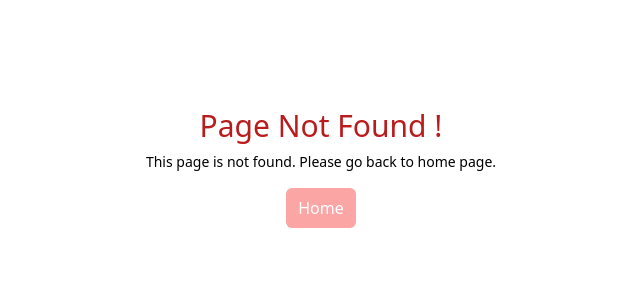
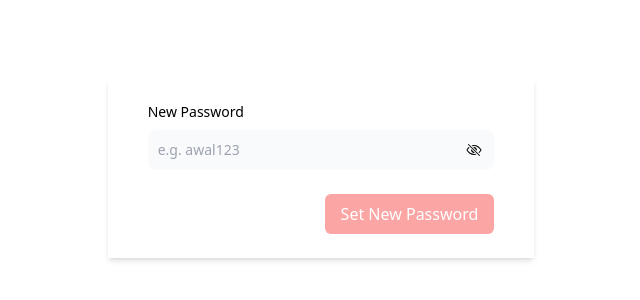
Before and after one commit to babulakterfsd/bloomhub-frontend, a React (Vite) app: page /forgot-password in a window 1280 px wide. Before the commit this address had no page. Shown: the part 232-532 px from the top of the page, without its empty margins (319-959 px from the left). Built offline with nearby package versions, Linux system fonts and the light colour scheme.

Commit message:
reset forgotten password implemented

```diff
--- /dev/null
+++ b/src/pages/ForgotPassword.tsx
@@ -0,0 +1,123 @@
+import { useState } from 'react';
+import { IoEyeOffOutline, IoEyeOutline } from 'react-icons/io5';
+import { useNavigate } from 'react-router-dom';
+import { toast } from 'sonner';
+
+const ForgotPassword = () => {
+  const [newPassword, setNewPassword] = useState('');
+  const params = new URLSearchParams(window.location.search);
+  const token = params.get('token');
+  const email = params.get('email');
+  const navigate = useNavigate();
+  const [isNewPasswordVisible, setIsNewPasswordVisible] = useState(false);
+
+  const toggleShowingNewPassword = () => {
+    const passwordInput = document.getElementById(
+      'password'
+    ) as HTMLInputElement;
+    if (passwordInput.type === 'password') {
+      passwordInput.type = 'text';
+      setIsNewPasswordVisible(true);
+    } else {
+      passwordInput.type = 'password';
+      setIsNewPasswordVisible(false);
+    }
+  };
+
+  const handleSetNewPassword = async (e: any) => {
+    e.preventDefault();
+
+    if (!newPassword) {
+      toast.error('Password is required', {
+        position: 'top-right',
+        icon: '😢',
+        duration: 2500,
+      });
+    } else if (newPassword.length < 6 || !/\d/.test(newPassword)) {
+      toast.error(
+        'Password should be at least 6 characters long and contain a number',
+        {
+          position: 'top-right',
+          icon: '😢',
+          duration: 2500,
+        }
+      );
+    } else {
+      const response = await fetch(
+        'http://localhost:5000/api/auth/reset-forgotten-password',
+        {
+          method: 'POST',
+          headers: {
+            'Content-Type': 'application/json',
+            authorization: `Bearer ${token}`,
+          },
+          body: JSON.stringify({
+            shopkeeperEmail: email,
+            newPassword,
+          }),
+        }
+      );
+      const data = await response.json();
+      if (data?.statusCode === 200 && data?.success === true) {
+        toast.success(data.message, {
+          position: 'top-right',
+          icon: '👏',
+          duration: 1500,
+        });
+        setNewPassword('');
+        setTimeout(() => {
+          navigate('/login');
+        }, 1000);
+      } else {
+        toast.error(data?.message, {
+          position: 'top-right',
+          icon: '😢',
+          duration: 1500,
+        });
+      }
+    }
+  };
+
+  return (
+    <div className="h-screen flex justify-center items-center ">
+      <form className="py-6 px-10 shadow-md w-3/4 lg:w-1/3">
+        <div className="grid gap-4 grid-cols-1 sm:gap-x-6 sm:gap-y-4">
+          {/*  email */}
+          <div className="w-full relative">
+            <label
+              htmlFor="password"
+              className="block mb-2 text-sm font-medium "
+            >
+              New Password
+            </label>
+
+            <input
+              type="password"
+              name="password"
+              id="password"
+              className="text-sm rounded-lg block w-full p-2.5 bg-gray-50 border-gray-600  focus:outline-none"
+              placeholder="e.g. awal123"
+              required
+              onChange={(e) => setNewPassword(e.target.value)}
+            />
+            <span
+              className="absolute cursor-pointer top-10 right-3"
+              onClick={toggleShowingNewPassword}
+            >
+              {isNewPasswordVisible ? <IoEyeOutline /> : <IoEyeOffOutline />}
+            </span>
+          </div>
+        </div>
+        <button
+          type="submit"
+          className="bg-red-300 rounded-md px-4 py-2 cursor-pointer text-white hover:bg-red-400 transition-colors duration-300 ease-in-out flex items-center space-x-2 mt-6 ml-auto disabled:cursor-not-allowed disabled:bg-gray-300"
+          onClick={(e) => handleSetNewPassword(e)}
+        >
+          Set New Password
+        </button>
+      </form>
+    </div>
+  );
+};
+
+export default ForgotPassword;
--- a/src/pages/Login.tsx
+++ b/src/pages/Login.tsx
@@ -10,11 +10,14 @@ import { toast } from 'sonner';
 import Styles from '../styles/home.module.css';
 
 import { useEffect, useState } from 'react';
+import { RxCross2 } from 'react-icons/rx';
 import { Link, useLocation, useNavigate } from 'react-router-dom';
 
 const Login = () => {
   const { register, handleSubmit } = useForm();
   const [isPasswordVisible, setIsPasswordVisible] = useState(false);
+  const [showForgotPasswordModal, setShowForgotPasswordModal] = useState(false);
+  const [forgetPasswordEmail, setForgetPasswordEmail] = useState('');
   const [login] = useLoginMutation();
   const dispatch = useAppDispatch();
   const navigate = useNavigate();
@@ -69,6 +72,51 @@ const Login = () => {
         setTimeout(() => {
           navigate(state ? state : '/dashboard');
         }, 500);
+      }
+    }
+  };
+
+  const handleForgotPassword = async (e: any) => {
+    e.preventDefault();
+    if (!forgetPasswordEmail) {
+      toast.error('Email is required', {
+        position: 'top-right',
+        icon: '😢',
+        duration: 1500,
+      });
+      return;
+    } else if (forgetPasswordEmail === 'xpawal@gmail.com') {
+      toast.error('You can not reset demo accounts password', {
+        position: 'top-right',
+        icon: '😢',
+        duration: 1500,
+      });
+      return;
+    } else {
+      const response = await fetch(
+        'http://localhost:5000/api/auth/forgot-password',
+        {
+          method: 'POST',
+          headers: {
+            'Content-Type': 'application/json',
+          },
+          body: JSON.stringify({ shopkeeperEmail: forgetPasswordEmail }),
+        }
+      );
+      const data = await response.json();
+      if (data?.statusCode === 200 && data?.success === true) {
+        toast.success(data.message, {
+          position: 'top-right',
+          icon: '👏',
+          duration: 1500,
+        });
+        setShowForgotPasswordModal(false);
+      } else {
+        toast.error(data?.message, {
+          position: 'top-right',
+          icon: '😢',
+          duration: 1500,
+        });
       }
     }
   };
@@ -151,6 +199,17 @@ const Login = () => {
                 {isPasswordVisible ? <IoEyeOutline /> : <IoEyeOffOutline />}
               </span>
             </div>
+            <div className="flex justify-end">
+              <p
+                className="text-sm cursor-pointer"
+                onClick={() =>
+                  setShowForgotPasswordModal(!showForgotPasswordModal)
+                }
+              >
+                Forgot Password?
+              </p>
+            </div>
+
             <button
               type="submit"
               className="w-full text-white bg-red-300 font-medium rounded-lg text-sm px-5 py-2.5 text-center"
@@ -166,6 +225,70 @@ const Login = () => {
               </Link>
             </div>
           </form>
+          {/* forgot password modal */}
+          <div>
+            {showForgotPasswordModal ? (
+              <>
+                <div
+                  className="justify-center items-center flex overflow-x-hidden overflow-y-auto fixed inset-0 z-50 outline-none focus:outline-none "
+                  data-aos="zoom-in"
+                  data-aos-duration="500"
+                >
+                  <div className="relative w-[370px] lg:w-[640px] my-6 mx-auto">
+                    {/*content*/}
+                    <div className="border-0 rounded-lg shadow-lg relative flex flex-col w-full bg-white outline-none focus:outline-none">
+                      {/*header*/}
+                      <div className="flex items-start justify-between p-5 border-b border-solid border-slate-200 rounded-t">
+                        <h3 className="text-md font-semibold text-center">
+                          Reset Password
+                        </h3>
+                        <button
+                          className="text-2xl text-red-300 hover:text-red-700 hover:transition-all duration-300 ease-in-out"
+                          onClick={() => setShowForgotPasswordModal(false)}
+                        >
+                          <RxCross2 />
+                        </button>
+                      </div>
+                      {/*body*/}
+                      <form className="py-6 px-10">
+                        <div className="grid gap-4 grid-cols-1 sm:gap-x-6 sm:gap-y-4">
+                          {/*  email */}
+                          <div className="w-full">
+                            <label
+                              htmlFor="email"
+                              className="block mb-2 text-sm font-medium "
+                            >
+                              Email Address
+                            </label>
+
+                            <input
+                              type="email"
+                              name="email"
+                              id="email"
+                              className="text-sm rounded-lg block w-full p-2.5 bg-gray-50 border-gray-600  focus:outline-none"
+                              placeholder="e.g. xpawal@gmail.com"
+                              required
+                              onChange={(e) =>
+                                setForgetPasswordEmail(e.target.value)
+                              }
+                            />
+                          </div>
+                        </div>
+                        <button
+                          type="submit"
+                          className="bg-red-300 rounded-md px-4 py-2 cursor-pointer text-white hover:bg-red-400 transition-colors duration-300 ease-in-out flex items-center space-x-2 mt-6 ml-auto disabled:cursor-not-allowed disabled:bg-gray-300"
+                          onClick={(e) => handleForgotPassword(e)}
+                        >
+                          Send Reset Link
+                        </button>
+                      </form>
+                    </div>
+                  </div>
+                </div>
+                <div className="opacity-25 fixed inset-0 z-40 bg-black transition-all duration-300"></div>
+              </>
+            ) : null}
+          </div>
         </div>
       </div>
     </div>
--- a/src/routes/All.routes.tsx
+++ b/src/routes/All.routes.tsx
@@ -1,5 +1,6 @@
 import DashboardLayout from '@/layouts/DashboardLayout';
 import MainLayout from '@/layouts/MainLayout';
+import ForgotPassword from '@/pages/ForgotPassword';
 import NotFound from '@/pages/NotFound';
 import { createBrowserRouter } from 'react-router-dom';
 import { dashboardRoutePaths } from './Dashboard.routes';
@@ -22,6 +23,10 @@ const router = createBrowserRouter([
     children: dashboardRoutePaths,
   },
   {
+    path: '/forgot-password',
+    element: <ForgotPassword />,
+  },
+  {
     path: '*',
     element: <NotFound />,
   },
```
